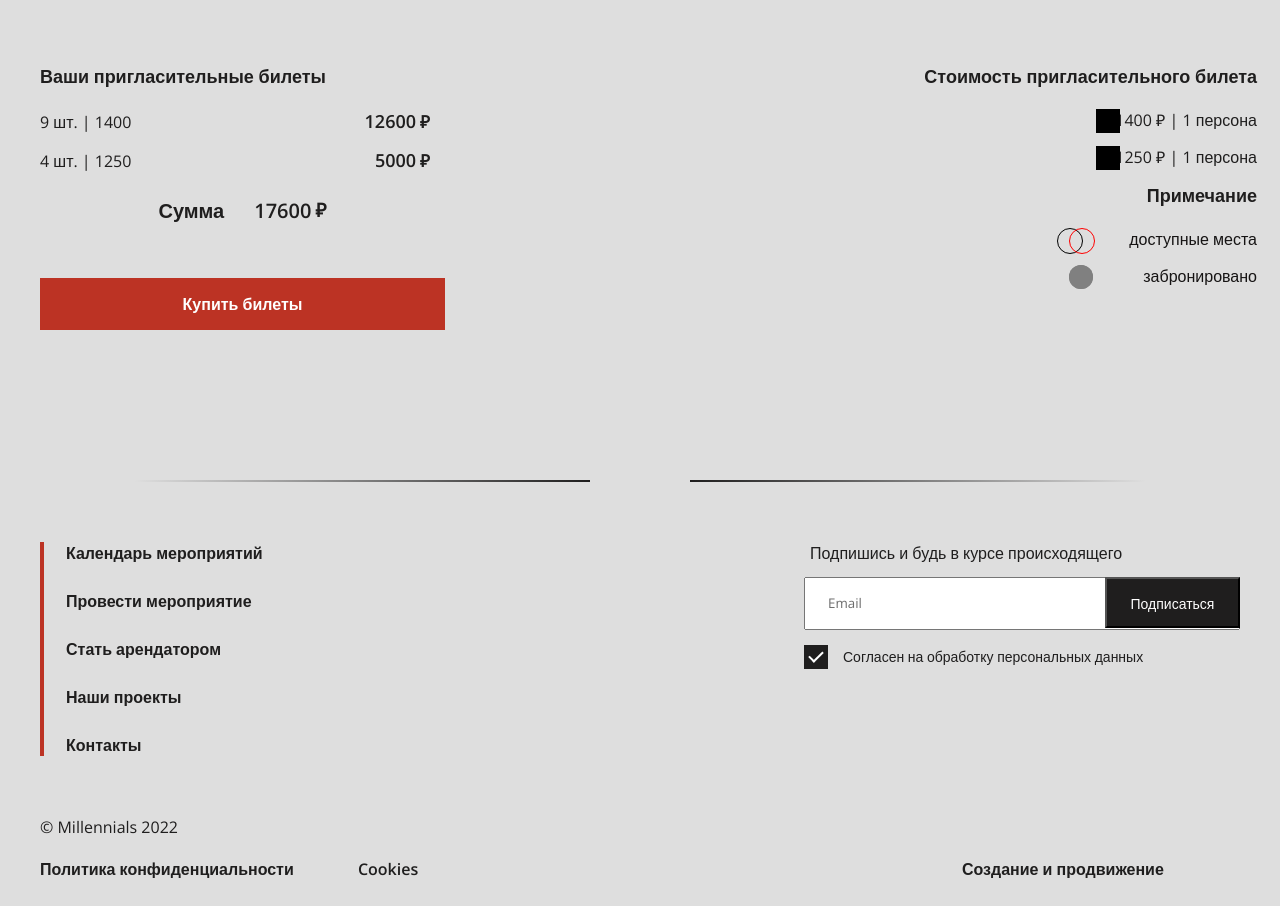
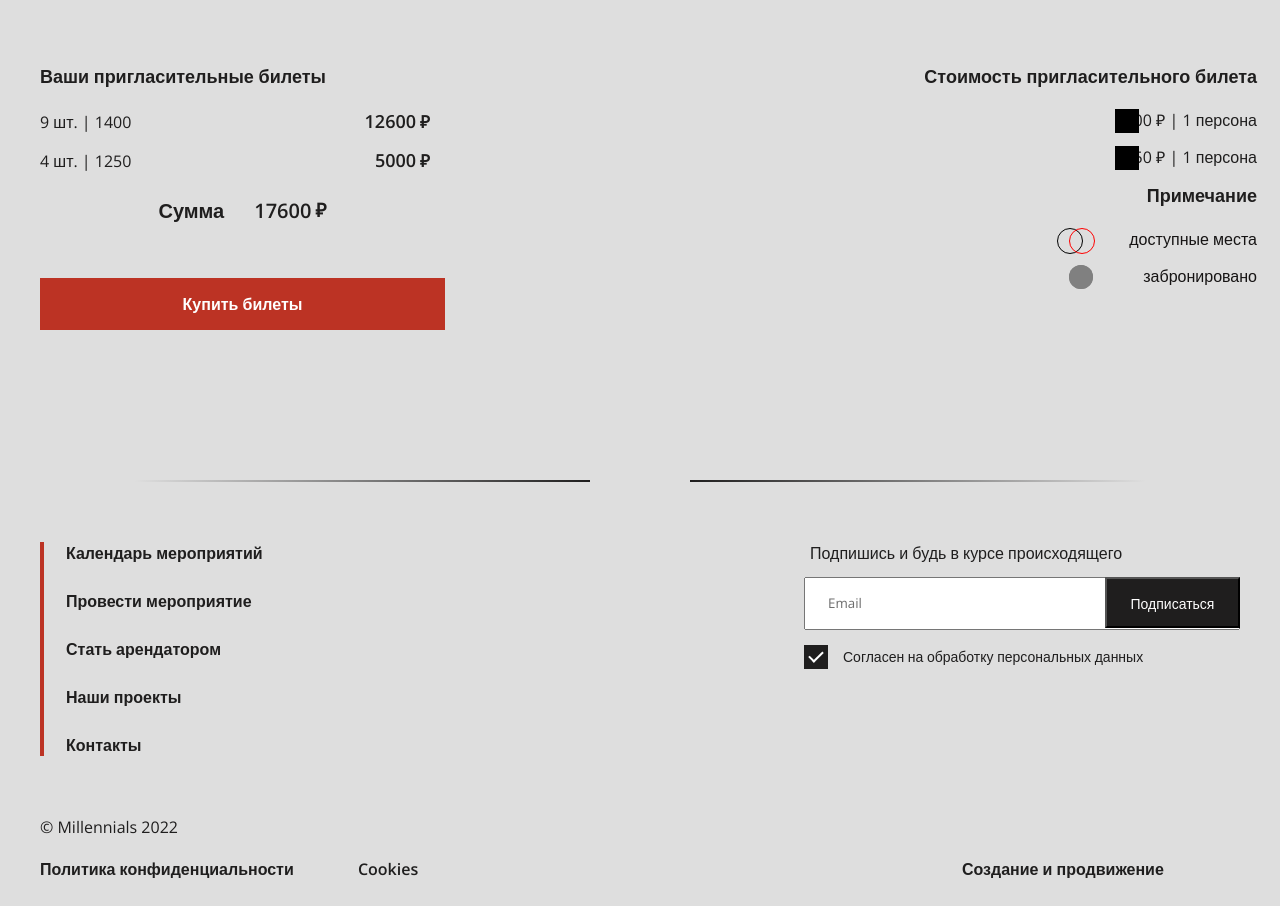
Before and after one commit to Anastasya-Frontend/educational-project, a website: page src/html/event.html in a window 1280 px wide. Shown: the part 1976-2882 px from the top of the page. Drawn offline with nearby package versions, Linux system fonts and the light colour scheme; files that its build step writes are made by us from their sources; a web font is replaced by a local one.

Commit message:
new-25.03

```diff
--- a/src/html/blocks/reserve.html
+++ b/src/html/blocks/reserve.html
@@ -298,8 +298,10 @@
 
       <div class="reserve__legend__div">
          <h4 class="title reserve__legend__title">Стоимость пригласительного билета</h4>
-         <!-- <div class="reserve__square"></div> -->
-         <div class="reserve__qty2" data-caption="1 персона" data-price="1400" data-currency="₽"></div>
+         <div class="reserve__square">
+            <div class="reserve__qty2" data-caption="1 персона" data-price="1400" data-currency="₽"></div>
+         </div>
+
          <!-- <div class="reserve__square"></div> -->
          <div class="reserve__qty2" data-caption="1 персона" data-price="1250" data-currency="₽"></div>
       </div>
--- a/src/styles/blocks/reserve.less
+++ b/src/styles/blocks/reserve.less
@@ -194,14 +194,21 @@
       }
    }
 }
-
+// .reserve__square::before {
+//    content: '';
+//    position: absolute;
+//    display: block;
+//    width: 24px;
+//    height: 24px;
+//    background-color: black;
+// }
 .reserve__qty2 {
    color: @black;
    font-family: @font1;
    font-size: @font_size2;
    font-weight: @font_weight2;
    margin-bottom: 15px;
-   width: 161px;
+   // width: 161px;
    text-align: right;
    &::before {
       content: '';
@@ -210,6 +217,7 @@
       width: 24px;
       height: 24px;
       background-color: black;
+
    }
 
    &::after {
```
Also changed, not shown: dist/event.html, dist/styles/styles.css, dist/styles/styles.min.css.
